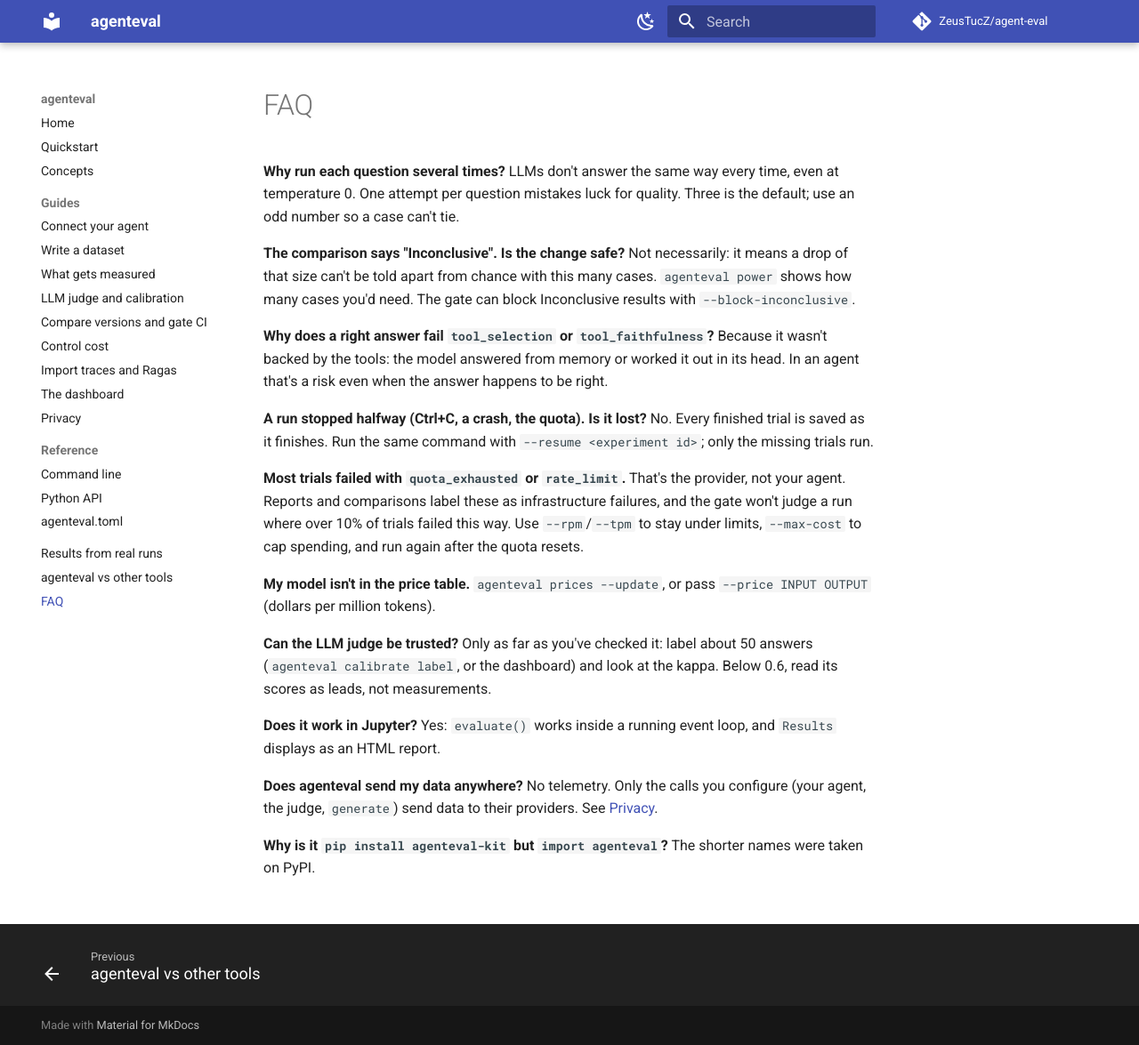
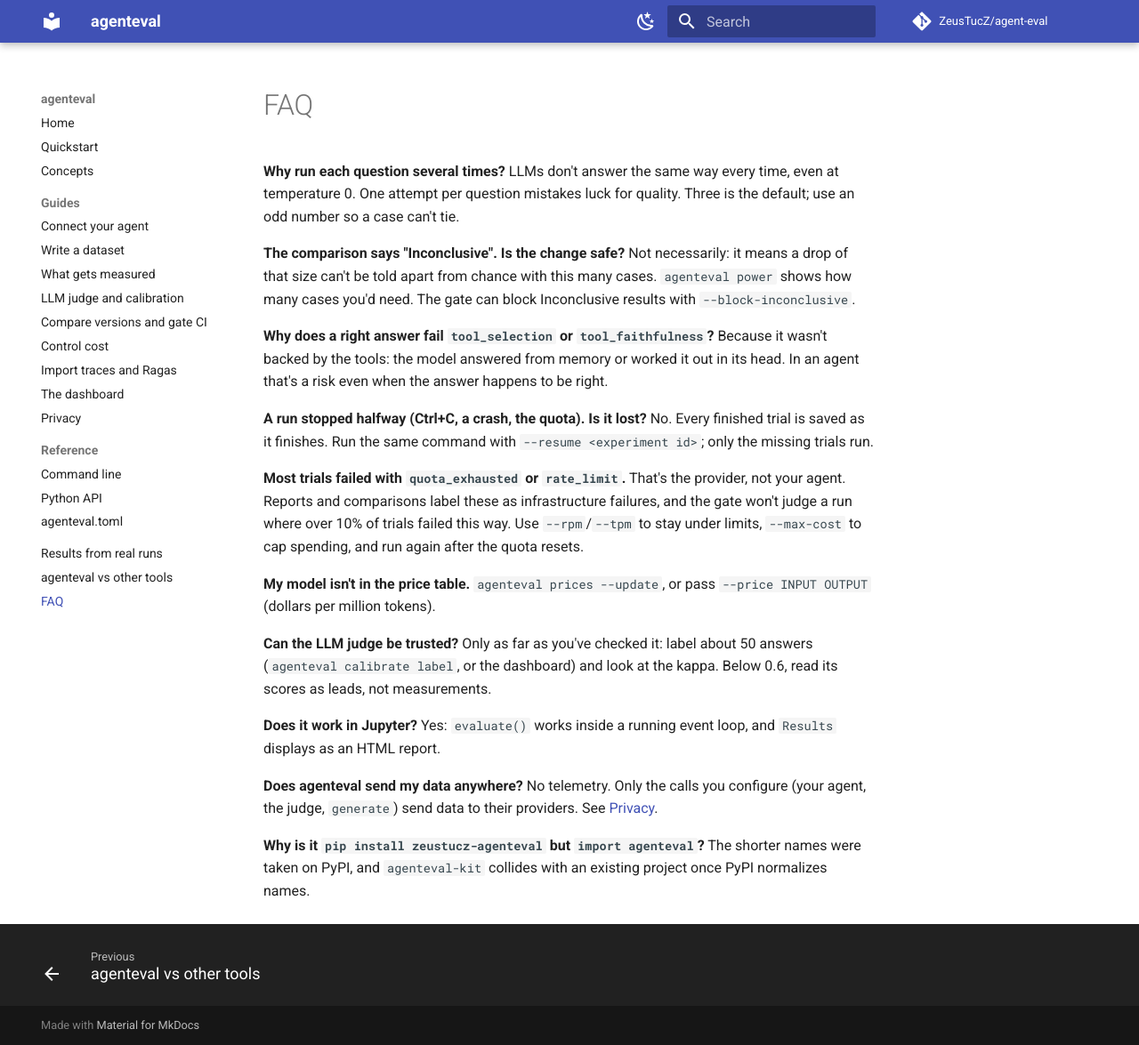
Before and after one commit to ZeusTucZ/agent-eval, an MkDocs documentation site: the page built from docs/faq.md, in a window 1280 px wide and 1175 px high. Shown: the whole window at 89% size. Built offline with MkDocs 1.6.1 and Material for MkDocs 9.7.7, drawn with Linux system fonts in a browser that asks for light colours; comment, search, counter and statistics services are not loaded.

Commit message:
Rename PyPI distribution agenteval-kit to zeustucz-agenteval
agenteval-kit collides with the existing agentevalkit on PyPI once
names are normalized, so the distribution is now zeustucz-agenteval.
The import name (import agenteval) and the console script (agenteval)
are unchanged; only the distribution name and the install instructions
move, including the metadata.version() lookups in cli.py and
 environment.py and the pending-publisher note in release.yml.

```diff
--- a/action.yml
+++ b/action.yml
@@ -22,7 +22,7 @@
     description: Also block when the change's pass rate is below this (0 to 1). Empty for no minimum.
     default: ""
   version:
-    description: agenteval-kit version to install.
+    description: zeustucz-agenteval version to install.
     default: "1.0.0"
   python-version:
     default: "3.12"
@@ -44,7 +44,7 @@
 
     - name: Install agenteval
       shell: bash
-      run: pip install "agenteval-kit==${{ inputs.version }}"
+      run: pip install "zeustucz-agenteval==${{ inputs.version }}"
 
     - name: Decide
       id: gate
--- a/docs/faq.md
+++ b/docs/faq.md
@@ -37,5 +37,6 @@
 No telemetry. Only the calls you configure (your agent, the judge, `generate`) send data to
 their providers. See [Privacy](guides/privacy.md).
 
-**Why is it `pip install agenteval-kit` but `import agenteval`?**
-The shorter names were taken on PyPI.
+**Why is it `pip install zeustucz-agenteval` but `import agenteval`?**
+The shorter names were taken on PyPI, and `agenteval-kit` collides with an existing
+project once PyPI normalizes names.
```
Also changed, not shown: CHANGELOG.md (+2 -2 lines), README.md (+1 -1 lines), docs/guides/dashboard.md (+1 -1 lines), docs/index.md (+2 -2 lines), docs/quickstart.md (+1 -1 lines), docs/reference/cli.md (+1 -1 lines), pyproject.toml (+5 -4 lines), 5 other files.
